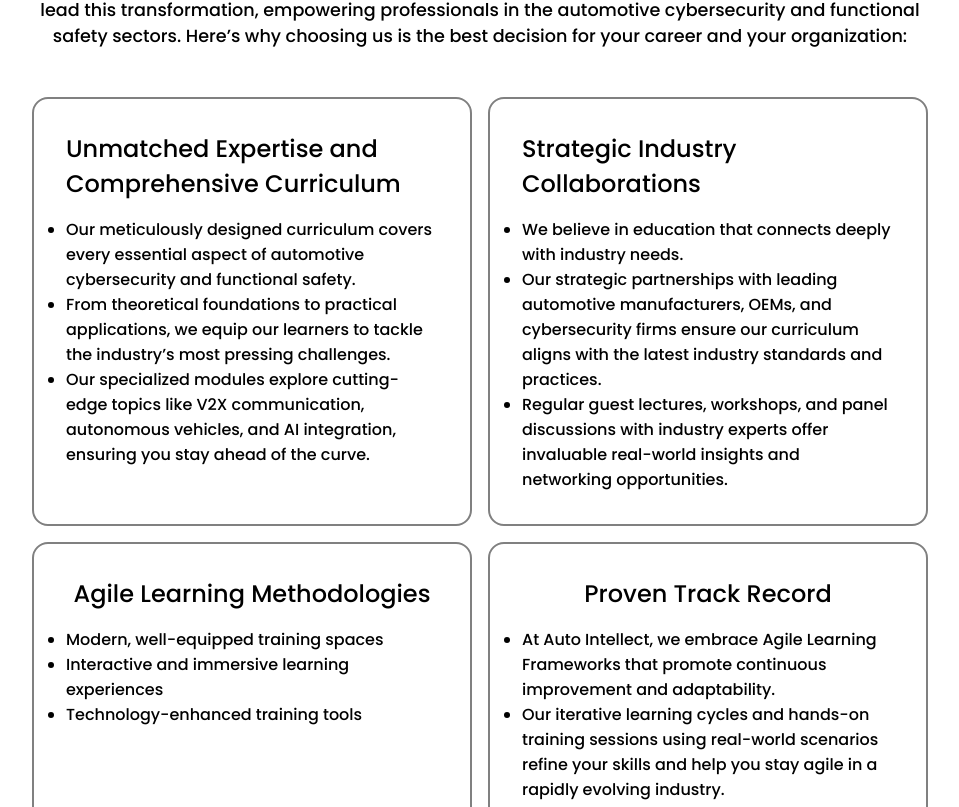
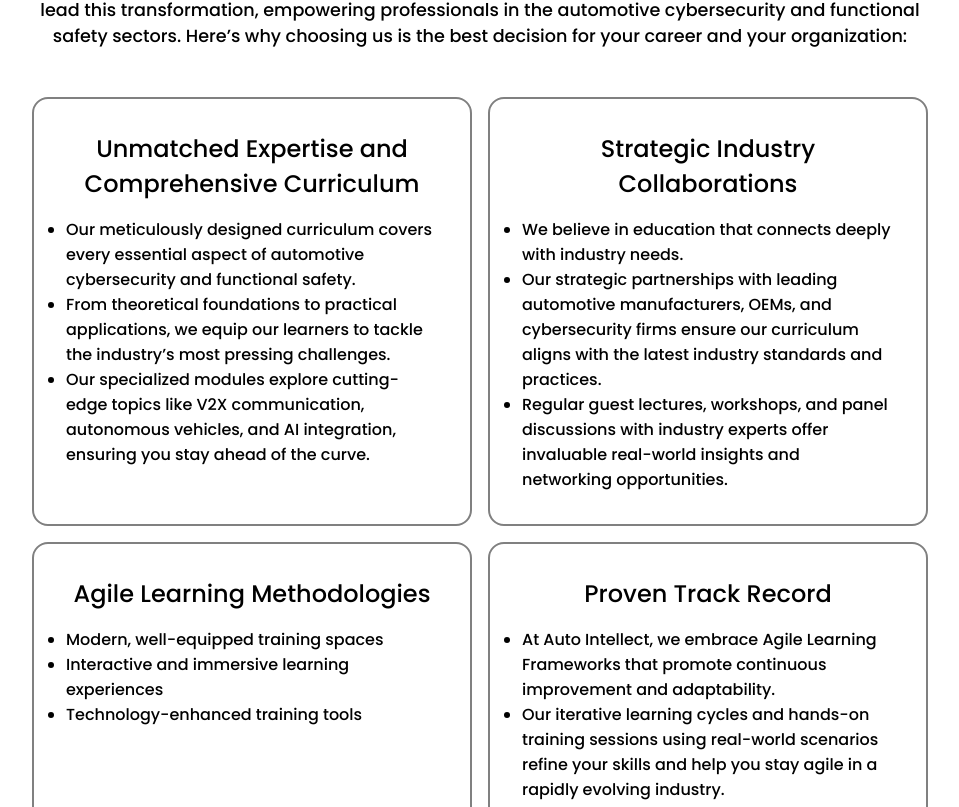
Before and after one commit to anis1m/ADAS, a React (Create React App) app: page / in a window 1280 px wide. Shown: the part 1053-1860 px from the top of the page, without its empty margins (160-1119 px from the left). Built offline with nearby package versions, Linux system fonts and the light colour scheme; no server answers.

Commit message:
Vision.css

```diff
--- a/src/pages/InsideHomePage/Vision.css
+++ b/src/pages/InsideHomePage/Vision.css
@@ -19,6 +19,10 @@
   row-gap: 1rem;
   column-gap: 1rem;
   margin: 2rem 0;
+}
+
+.vision h2{
+  text-align:center;
 }
 
 .vision div aside {
```
